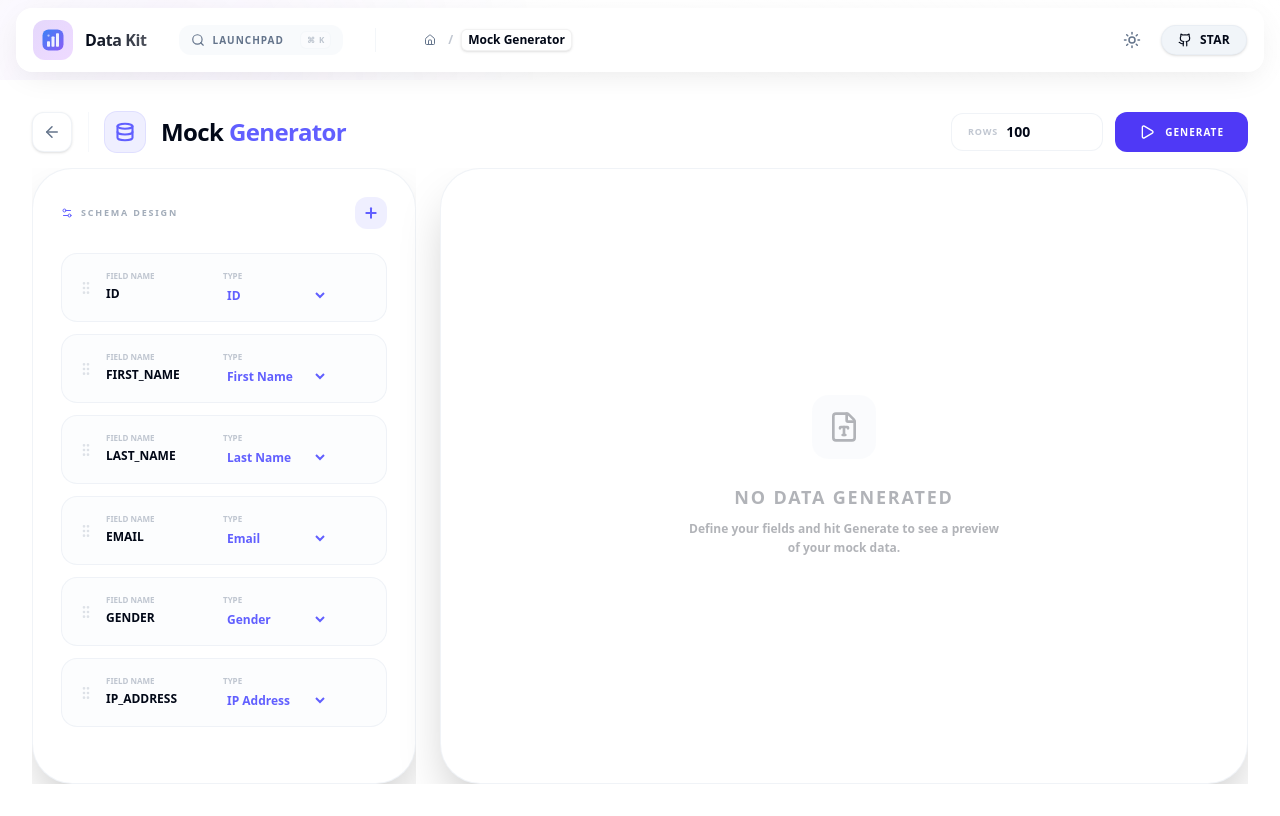
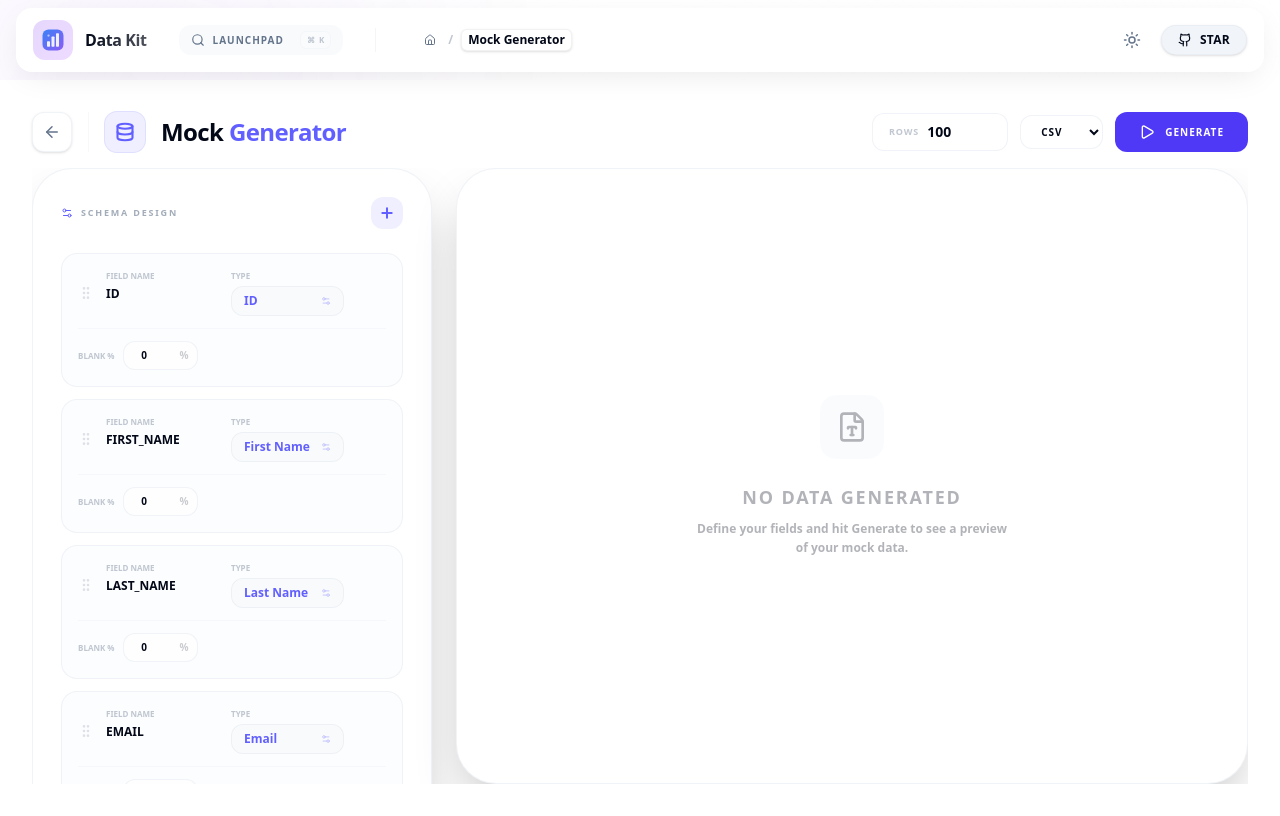
Before and after one commit to thienle99-dev/datakit, a Vue app: page /mock-generator in a window 1280 px wide. Built offline with nearby package versions, Linux system fonts and the light colour scheme.

Commit message:
feat: enhance mock data generator with categorized data types, blank percentage option, and multiple export formats (CSV, JSON, SQL).

```diff
--- a/src/views/MockGenerator.vue
+++ b/src/views/MockGenerator.vue
@@ -11,7 +11,20 @@ import {
   GripVertical,
   Settings2,
   Table as TableIcon,
-  FileType
+  FileType,
+  Cpu,
+  User,
+  MapPin,
+  Briefcase,
+  Globe,
+  Hash,
+  ToggleLeft,
+  Image as ImageIcon,
+  Type,
+  ShoppingCart,
+  Palette,
+  Layers as LayersIcon,
+  Search as SearchIcon
 } from 'lucide-vue-next';
 import DataTable from '../components/shared/DataTable.vue';
 import Papa from 'papaparse';
@@ -20,24 +33,88 @@ interface Field {
   id: string;
   name: string;
   type: string;
+  blankPct: number;
+  options?: any;
 }
 
 const rowCount = ref(100);
+const exportFormat = ref<'csv' | 'json' | 'sql'>('csv');
+const activeSelector = ref<string | null>(null);
+const typeQuery = ref('');
+
 const fields = ref<Field[]>([
-  { id: '1', name: 'id', type: 'ID' },
-  { id: '2', name: 'first_name', type: 'First Name' },
-  { id: '3', name: 'last_name', type: 'Last Name' },
-  { id: '4', name: 'email', type: 'Email' },
-  { id: '5', name: 'gender', type: 'Gender' },
-  { id: '6', name: 'ip_address', type: 'IP Address' },
+  { id: '1', name: 'id', type: 'ID', blankPct: 0 },
+  { id: '2', name: 'first_name', type: 'First Name', blankPct: 0 },
+  { id: '3', name: 'last_name', type: 'Last Name', blankPct: 0 },
+  { id: '4', name: 'email', type: 'Email', blankPct: 5 },
+  { id: '5', name: 'gender', type: 'Gender', blankPct: 0 },
+  { id: '6', name: 'country', type: 'Country', blankPct: 0 },
 ]);
 
-const dataTypes = [
-  'ID', 'Full Name', 'First Name', 'Last Name', 'Email', 'Gender',
-  'Country', 'City', 'Street Address', 'Phone', 'Company',
-  'Job Title', 'Date', 'Number', 'Boolean', 'IP Address', 'Avatar URL',
-  'Description', 'Product Name', 'Price', 'Color'
+const dataCategories = [
+  {
+    name: 'Identity',
+    icon: User,
+    types: [
+      { name: 'Full Name', icon: User },
+      { name: 'First Name', icon: User },
+      { name: 'Last Name', icon: User },
+      { name: 'Gender', icon: User },
+      { name: 'Job Title', icon: Briefcase },
+      { name: 'Avatar URL', icon: ImageIcon },
+    ]
+  },
+  {
+    name: 'Internet & Tech',
+    icon: Globe,
+    types: [
+      { name: 'Email', icon: Globe },
+      { name: 'IP Address', icon: Cpu },
+      { name: 'Boolean', icon: ToggleLeft },
+      { name: 'ID', icon: Hash },
+    ]
+  },
+  {
+    name: 'Geography',
+    icon: MapPin,
+    types: [
+      { name: 'Country', icon: Globe },
+      { name: 'City', icon: MapPin },
+      { name: 'Street Address', icon: MapPin },
+      { name: 'Phone', icon: Globe },
+    ]
+  },
+  {
+    name: 'Business & Content',
+    icon: ShoppingCart,
+    types: [
+      { name: 'Company', icon: Briefcase },
+      { name: 'Product Name', icon: ShoppingCart },
+      { name: 'Price', icon: ShoppingCart },
+      { name: 'Description', icon: Type },
+      { name: 'Color', icon: Palette },
+      { name: 'Date', icon: TableIcon },
+      { name: 'Number', icon: Hash },
+      { name: 'Custom List', icon: LayersIcon },
+    ]
+  }
 ];
+
+const filteredCategories = computed(() => {
+  if (!typeQuery.value) return dataCategories;
+  const q = typeQuery.value.toLowerCase();
+  return dataCategories.map(c => ({
+    ...c,
+    types: c.types.filter(t => t.name.toLowerCase().includes(q))
+  })).filter(c => c.types.length > 0);
+});
+
+const selectType = (fieldId: string, typeName: string) => {
+  const field = fields.value.find(f => f.id === fieldId);
+  if (field) field.type = typeName;
+  activeSelector.value = null;
+  typeQuery.value = '';
+};
 
 const generatedData = ref<any[]>([]);
 const isGenerating = ref(false);
@@ -46,7 +123,8 @@ const addField = () => {
   fields.value.push({
     id: Math.random().toString(36).substr(2, 9),
     name: `field_${fields.value.length + 1}`,
-    type: 'Full Name'
+    type: 'Full Name',
+    blankPct: 0
   });
 };
 
@@ -61,7 +139,11 @@ const generateData = () => {
         for (let i = 0; i < rowCount.value; i++) {
             const row: any = {};
             fields.value.forEach(field => {
-                row[field.name] = generateValue(field.type, i + 1);
+                if (field.blankPct > 0 && Math.random() < (field.blankPct / 100)) {
+                  row[field.name] = null;
+                } else {
+                  row[field.name] = generateValue(field, i + 1);
+                }
             });
             result.push(row);
         }
@@ -70,8 +152,8 @@ const generateData = () => {
     }, 500);
 };
 
-const generateValue = (type: string, index: number) => {
-    switch (type) {
+const generateValue = (field: Field, index: number) => {
+    switch (field.type) {
         case 'ID': return index;
         case 'Full Name': return faker.person.fullName();
         case 'First Name': return faker.person.firstName();
@@ -93,18 +175,48 @@ const generateValue = (type: string, index: number) => {
         case 'Product Name': return faker.commerce.productName();
         case 'Price': return faker.commerce.price();
         case 'Color': return faker.color.human();
+        case 'Custom List': {
+          const list = field.options?.list || 'Option 1, Option 2, Option 3';
+          const items = list.split(',').map((s: string) => s.trim());
+          return items[Math.floor(Math.random() * items.length)];
+        }
         default: return '';
     }
 };
 
-const downloadCSV = () => {
+const downloadData = () => {
     if (generatedData.value.length === 0) return;
-    const csv = Papa.unparse(generatedData.value);
-    const blob = new Blob([csv], { type: 'text/csv;charset=utf-8;' });
+
+    let content = '';
+    let mimeType = '';
+    let ext = '';
+
+    if (exportFormat.value === 'csv') {
+      content = Papa.unparse(generatedData.value);
+      mimeType = 'text/csv;charset=utf-8;';
+      ext = 'csv';
+    } else if (exportFormat.value === 'json') {
+      content = JSON.stringify(generatedData.value, null, 2);
+      mimeType = 'application/json;charset=utf-8;';
+      ext = 'json';
+    } else if (exportFormat.value === 'sql') {
+      const tableName = 'mock_data';
+      content = generatedData.value.map(row => {
+        const keys = Object.keys(row).join(', ');
+        const values = Object.values(row).map(v =>
+          v === null ? 'NULL' : (typeof v === 'string' ? `'${v.replace(/'/g, "''")}'` : v)
+        ).join(', ');
+        return `INSERT INTO ${tableName} (${keys}) VALUES (${values});`;
+      }).join('\n');
+      mimeType = 'text/plain;charset=utf-8;';
+      ext = 'sql';
+    }
+
+    const blob = new Blob([content], { type: mimeType });
     const url = URL.createObjectURL(blob);
     const link = document.createElement('a');
     link.href = url;
-    link.setAttribute('download', `mock_data_${Date.now()}.csv`);
+    link.setAttribute('download', `mock_data_${Date.now()}.${ext}`);
     document.body.appendChild(link);
     link.click();
     document.body.removeChild(link);
@@ -142,11 +254,17 @@ const headers = computed(() => fields.value.map(f => f.name));
             <input
               v-model.number="rowCount"
               type="number"
-              class="w-20 bg-transparent border-none text-sm font-black focus:ring-0 outline-none p-0"
+              class="w-16 bg-transparent border-none text-sm font-black focus:ring-0 outline-none p-0"
               min="1"
               max="10000"
             />
         </div>
+
+        <select v-model="exportFormat" class="bg-card border border-border/50 rounded-xl px-4 py-2 text-[10px] font-black uppercase tracking-widest outline-none focus:border-indigo-500/50">
+          <option value="csv">CSV</option>
+          <option value="json">JSON</option>
+          <option value="sql">SQL</option>
+        </select>
 
         <button
           @click="generateData"
@@ -159,11 +277,11 @@ const headers = computed(() => fields.value.map(f => f.name));
 
         <button
           v-if="generatedData.length > 0"
-          @click="downloadCSV"
+          @click="downloadData"
           class="flex items-center gap-2.5 px-6 py-3 bg-emerald-600 text-white rounded-xl font-black uppercase tracking-widest text-[10px] hover:shadow-lg transition-all active:scale-95 group"
         >
           <Download :size="16" />
-          <span>Download CSV</span>
+          <span>Download</span>
         </button>
       </div>
     </div>
@@ -171,8 +289,8 @@ const headers = computed(() => fields.value.map(f => f.name));
     <!-- Main Workspace -->
     <div class="flex-1 min-h-0 flex flex-col lg:flex-row gap-6 overflow-hidden">
       <!-- Config Sidebar -->
-      <div class="w-full lg:w-96 flex flex-col gap-5 shrink-0 h-full overflow-hidden">
-        <div class="flex-1 bg-card border border-border/50 rounded-[2.5rem] p-7 shadow-2xl flex flex-col overflow-hidden">
+      <div class="w-full lg:w-[400px] flex flex-col gap-5 shrink-0 h-full">
+        <div class="flex-1 bg-card border border-border/50 rounded-[2.5rem] p-7 shadow-2xl flex flex-col">
           <div class="flex items-center justify-between mb-6">
             <h3 class="font-black text-[9px] uppercase tracking-[0.2em] text-muted-foreground/60 flex items-center gap-2">
                 <Settings2 :size="12" class="text-indigo-500" /> Schema Design
@@ -182,12 +300,13 @@ const headers = computed(() => fields.value.map(f => f.name));
             </button>
           </div>
 
-          <div class="flex-1 overflow-y-auto space-y-3 pr-2 -mr-2 scrollbar-none">
+          <div class="flex-1 overflow-y-auto space-y-3 pr-2 -mr-2 scrollbar-none pb-64">
             <div
               v-for="field in fields"
               :key="field.id"
-              class="group flex items-center gap-3 p-4 bg-muted/20 border border-border/50 rounded-2xl hover:bg-muted/30 transition-all"
+              class="group flex flex-col p-4 bg-muted/20 border border-border/50 rounded-2xl hover:bg-muted/30 transition-all gap-3"
             >
+              <div class="flex items-center gap-3">
                 <div class="cursor-grab text-muted-foreground/20 group-hover:text-muted-foreground/40 transition-colors">
                    <GripVertical :size="16" />
                 </div>
@@ -201,11 +320,55 @@ const headers = computed(() => fields.value.map(f => f.name));
                       class="bg-transparent border-none p-0 text-xs font-black uppercase focus:ring-0 outline-none truncate"
                     />
                   </div>
-                <div class="flex flex-col">
+                  <div class="flex flex-col relative">
                     <span class="text-[8px] font-black text-muted-foreground/40 uppercase mb-1">Type</span>
-                  <select v-model="field.type" class="bg-transparent border-none p-0 text-xs font-bold text-indigo-500 focus:ring-0 outline-none cursor-pointer">
-                    <option v-for="type in dataTypes" :key="type" :value="type">{{ type }}</option>
-                  </select>
+                    <button
+                      @click="activeSelector = activeSelector === field.id ? null : field.id"
+                      class="flex items-center justify-between bg-muted/30 border border-border/50 rounded-lg px-3 py-1.5 text-xs font-bold text-indigo-500 hover:border-indigo-500/50 transition-all outline-none"
+                    >
+                      <span class="truncate">{{ field.type }}</span>
+                      <Settings2 :size="10" class="shrink-0 ml-2 opacity-40" />
+                    </button>
+
+                    <!-- Type Selector Popover -->
+                    <Transition name="popover">
+                      <div v-if="activeSelector === field.id" class="absolute top-[calc(100%+8px)] right-0 w-72 bg-card border border-border/80 rounded-2xl shadow-2xl z-50 overflow-hidden flex flex-col max-h-[400px]">
+                        <div class="p-3 border-b border-border/50 bg-muted/20">
+                           <div class="relative flex items-center">
+                              <SearchIcon :size="14" class="absolute left-3 text-muted-foreground/40" />
+                              <input
+                                v-model="typeQuery"
+                                type="text"
+                                placeholder="Search types..."
+                                class="w-full bg-background/50 border border-border/50 rounded-lg pl-9 pr-3 py-2 text-[11px] font-bold outline-none focus:border-indigo-500/50"
+                                autofocus
+                              />
+                           </div>
+                        </div>
+                        <div class="flex-1 overflow-y-auto p-2 space-y-4 scrollbar-none">
+                           <div v-for="cat in filteredCategories" :key="cat.name" class="space-y-1.5">
+                              <h4 class="px-2 text-[8px] font-black uppercase tracking-widest text-muted-foreground/40">{{ cat.name }}</h4>
+                              <div class="grid grid-cols-1 gap-1">
+                                 <button
+                                   v-for="t in cat.types"
+                                   :key="t.name"
+                                   @click="selectType(field.id, t.name)"
+                                   class="flex items-center gap-3 px-3 py-2 rounded-xl hover:bg-indigo-500 hover:text-white transition-all text-left group/item"
+                                 >
+                                   <div class="w-6 h-6 rounded-lg bg-indigo-500/10 flex items-center justify-center group-hover/item:bg-white/20 transition-colors">
+                                      <component :is="t.icon" :size="12" />
+                                   </div>
+                                   <span class="text-[11px] font-bold">{{ t.name }}</span>
+                                 </button>
+                              </div>
+                           </div>
+                           <div v-if="filteredCategories.length === 0" class="py-12 text-center opacity-30">
+                              <SearchIcon :size="32" class="mx-auto mb-2" />
+                              <p class="text-[10px] font-black uppercase">No types found</p>
+                           </div>
+                        </div>
+                      </div>
+                    </Transition>
                   </div>
                 </div>
 
@@ -213,26 +376,55 @@ const headers = computed(() => fields.value.map(f => f.name));
                   <Trash2 :size="14" />
                 </button>
               </div>
+
+              <!-- Options Area -->
+              <div class="pt-3 border-t border-border/30 flex flex-wrap items-center gap-4">
+                 <div class="flex items-center gap-2">
+                    <span class="text-[8px] font-black text-muted-foreground/40 uppercase">Blank %</span>
+                    <div class="flex items-center gap-2 bg-background/50 border border-border/50 rounded-lg px-2 py-0.5">
+                       <input
+                        v-model.number="field.blankPct"
+                        type="number"
+                        min="0" max="100"
+                        class="w-10 bg-transparent border-none text-[10px] font-black focus:ring-0 outline-none p-1 text-center"
+                      />
+                      <span class="text-[10px] font-black opacity-20">%</span>
+                    </div>
+                 </div>
+
+                 <div v-if="field.type === 'Custom List'" class="w-full mt-1 animate-in slide-in-from-top-2 duration-300">
+                    <textarea
+                      @input="e => field.options = { ...field.options, list: (e.target as HTMLTextAreaElement).value }"
+                      class="w-full bg-background/50 border border-border/50 rounded-xl px-3 py-2 text-[10px] font-bold outline-none focus:border-indigo-500/50 h-20 resize-none shadow-inner"
+                      placeholder="Enter values separated by commas..."
+                    >{{ field.options?.list }}</textarea>
+                 </div>
+              </div>
+            </div>
           </div>
         </div>
       </div>
 
       <!-- Preview Area -->
       <div class="flex-1 min-w-0 bg-card border border-border/50 rounded-[2.5rem] shadow-2xl overflow-hidden flex flex-col p-1.5 relative">
-        <div v-if="generatedData.length === 0" class="h-full flex flex-col items-center justify-center opacity-30 text-center">
-            <div class="w-16 h-16 bg-muted rounded-2xl flex items-center justify-center mb-6">
+        <div v-if="generatedData.length === 0" class="h-full flex flex-col items-center justify-center opacity-30 text-center animate-in fade-in duration-700">
+            <div class="w-16 h-16 bg-muted rounded-2xl flex items-center justify-center mb-6 ring-1 ring-white/10">
                 <FileType :size="32" />
             </div>
             <h4 class="font-black text-lg uppercase tracking-widest mb-2">No Data Generated</h4>
             <p class="text-xs font-bold max-w-xs leading-relaxed">Define your fields and hit Generate to see a preview of your mock data.</p>
         </div>
-        <div v-else class="h-full flex flex-col overflow-hidden">
-            <div class="p-4 border-b border-border/50 flex items-center justify-between shrink-0">
+        <div v-else class="h-full flex flex-col overflow-hidden animate-in fade-in zoom-in-95 duration-500">
+            <div class="p-4 border-b border-border/50 flex items-center justify-between shrink-0 bg-muted/5">
                 <div class="flex items-center gap-3">
-                    <div class="w-8 h-8 bg-emerald-500/10 text-emerald-500 rounded-lg flex items-center justify-center">
+                    <div class="w-8 h-8 bg-emerald-500/10 text-emerald-500 rounded-lg flex items-center justify-center ring-1 ring-emerald-500/20">
                         <TableIcon :size="16" />
                     </div>
-                    <span class="text-[10px] font-black uppercase tracking-widest">Live Preview (Top {{ Math.min(generatedData.length, 50) }})</span>
+                    <span class="text-[10px] font-black uppercase tracking-widest">Live Preview (Top 50)</span>
+                </div>
+                <div class="text-[9px] font-black uppercase tracking-widest text-muted-foreground/30 flex items-center gap-2">
+                   <div class="w-1 h-1 rounded-full bg-emerald-500 animate-pulse"></div>
+                  Rendering {{ rowCount }} rows
                 </div>
             </div>
             <div class="flex-1 overflow-hidden">
@@ -248,4 +440,15 @@ const headers = computed(() => fields.value.map(f => f.name));
 .scrollbar-none::-webkit-scrollbar {
   display: none;
 }
+
+.popover-enter-active,
+.popover-leave-active {
+  transition: all 0.2s cubic-bezier(0.16, 1, 0.3, 1);
+}
+
+.popover-enter-from,
+.popover-leave-to {
+  opacity: 0;
+  transform: translateY(-8px) scale(0.95);
+}
 </style>
```
Also changed, not shown: 1 other file (tests, documents, lock files or other folders). Lines whose indentation alone changed are shown as unchanged.
